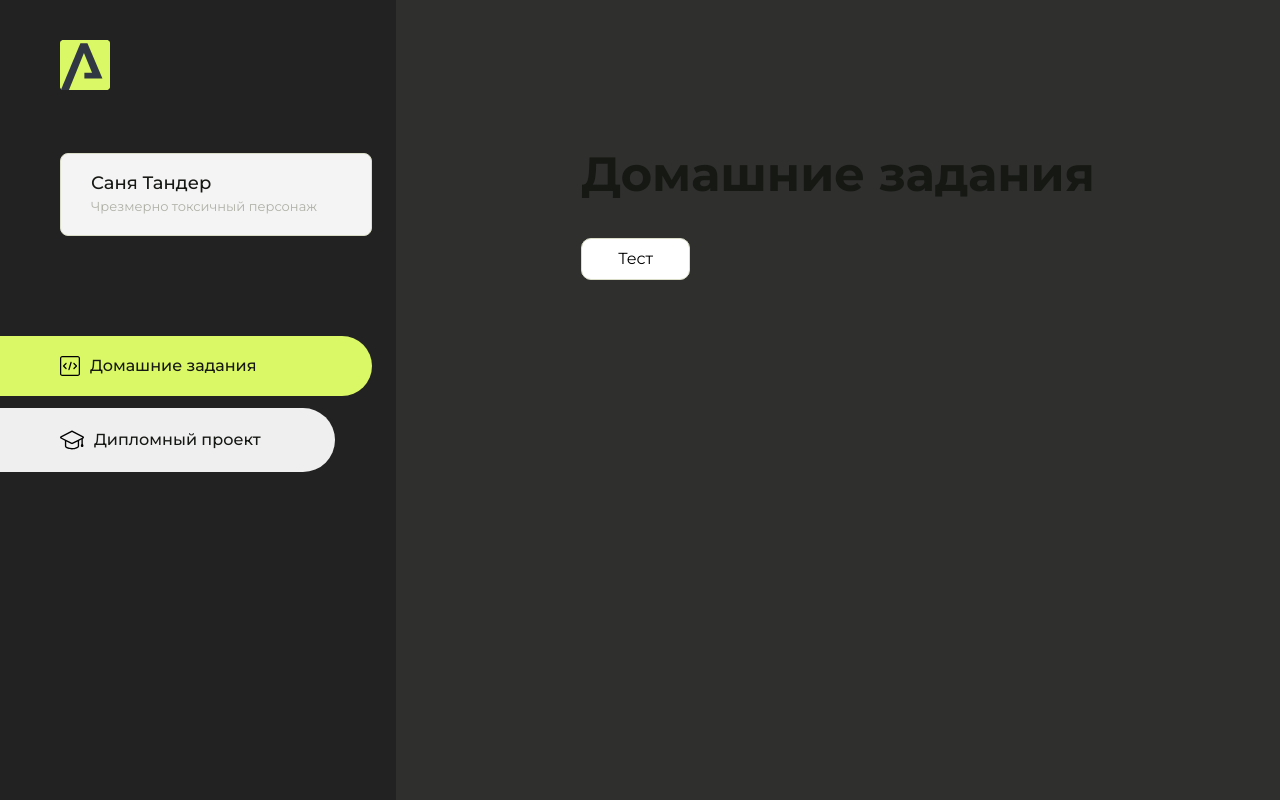
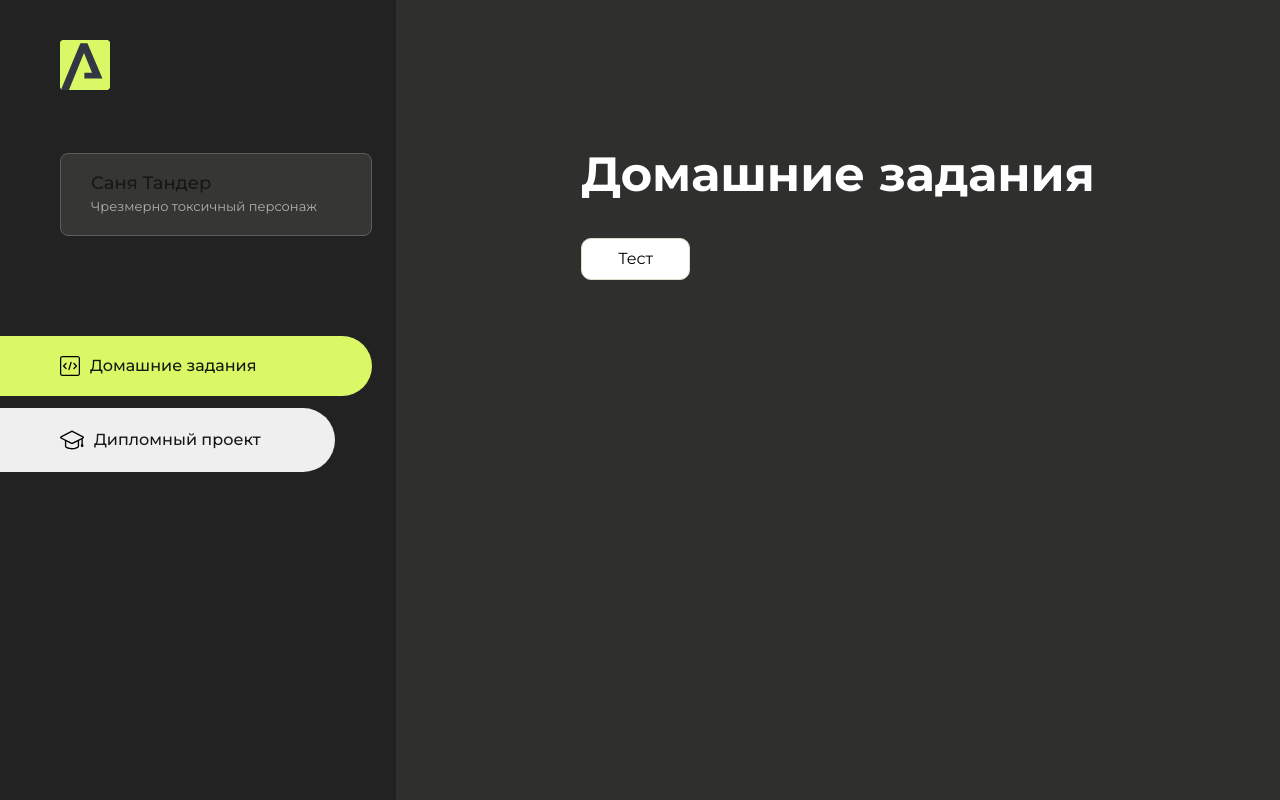
Before and after one commit to ThunDer104/thunder-hw, a plain HTML site: page index.html in a window 1280 px wide. Drawn offline with Linux system fonts and the light colour scheme.

Commit message:
Update style.css

```diff
--- a/src/style.css
+++ b/src/style.css
@@ -78,12 +78,12 @@ body.overflow {
 }
 
 .sidebar__user {
-    background-color: #F4F4F4;
+    background-color: #363735;
     padding: 20px 30px;
     margin-left: 60px;
     margin-bottom: 100px;
     border-radius: 8px;
-    border: 1px solid #DADEC9;
+    border: 1px solid #5c5e5b;
 }
 
 .sidebar__name {
@@ -132,7 +132,7 @@ body.overflow {
 
 
 .content__title {
-    color: #161814;
+    color: #fff;
     font-size: 48px;
     font-weight: 700;
     margin-bottom: 40px;
```
